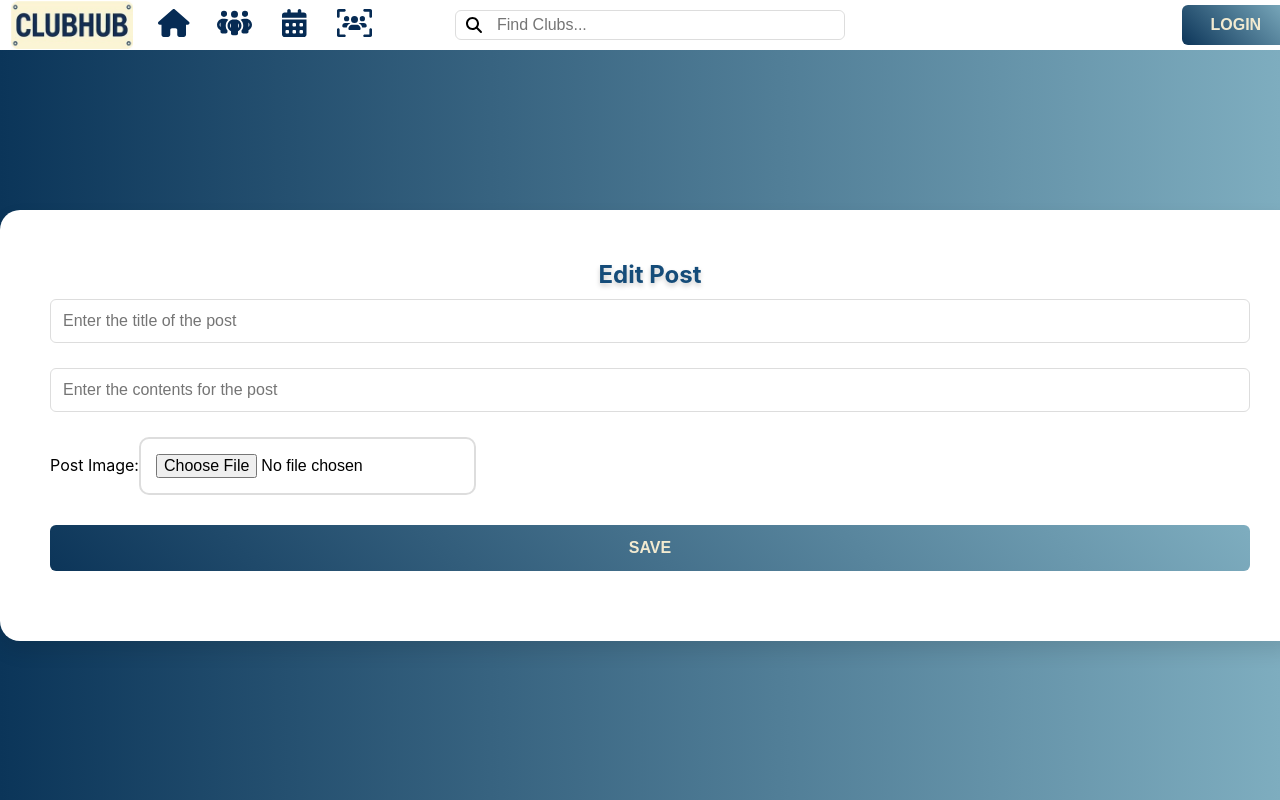
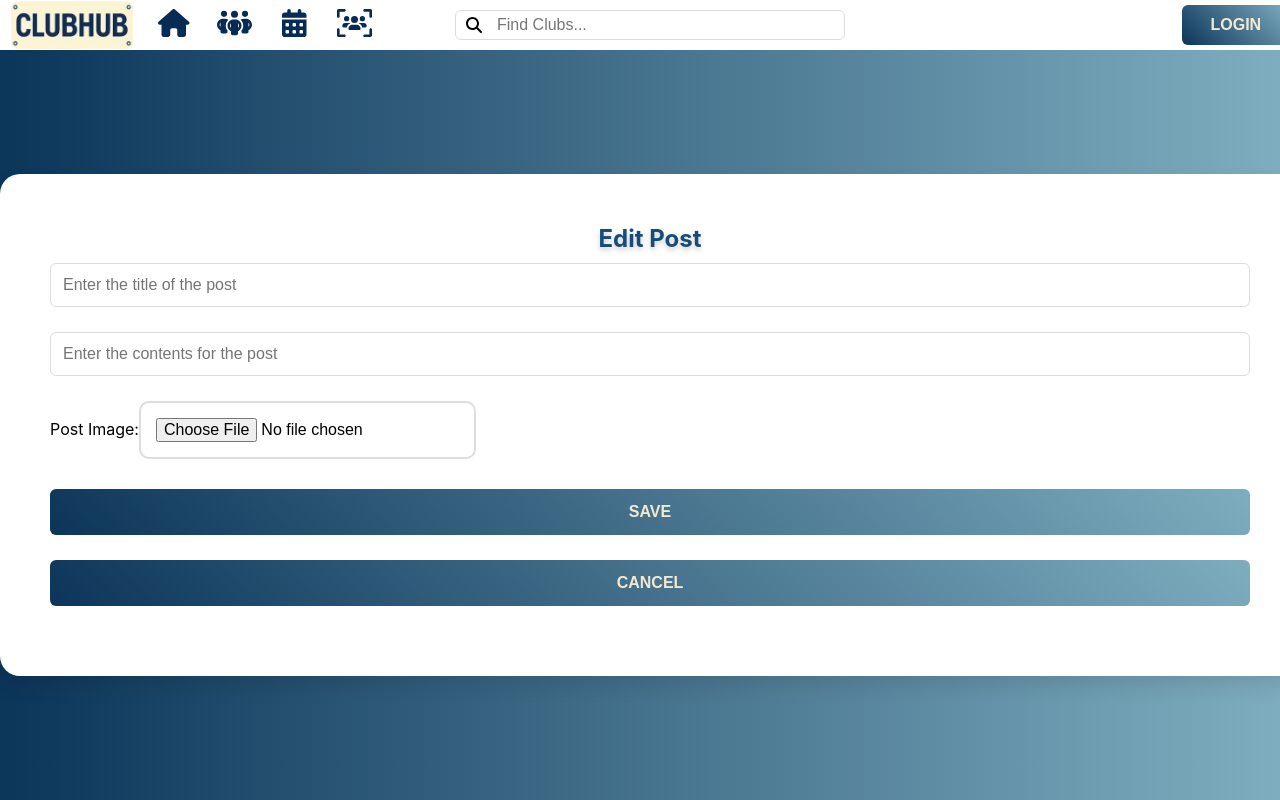
Before and after one commit to Om-Sevak/ClubHub, a React (Create React App) app in the folder client/: page /club/1/post/edit/1 in a window 1280 px wide. Built offline with nearby package versions, Linux system fonts and the light colour scheme; no server answers.

Commit message:
Add cancel button in edit post

```diff
--- a/client/src/pages/editPostPage.js
+++ b/client/src/pages/editPostPage.js
@@ -65,7 +65,8 @@ const EditPostPage = () => {
         }
     };
 
-    const handleCancel = () => {
+    const handleCancel = async (e) => {
+        e.preventDefault();
         navigate(-1);
     };
 
@@ -75,7 +76,7 @@ const EditPostPage = () => {
             <div className="edit-post-col">
                 <div className="edit-post-container">
                     <h2>Edit Post</h2>
-                    <form onSubmit={handlePostEdit}>
+                    <form>
                         <input
                             type="text"
                             placeholder="Enter the title of the post"
@@ -99,7 +100,8 @@ const EditPostPage = () => {
                         </label>
                         <br />
                         {isLoading && <LoadingSpinner />}
-                        {!isLoading && <button type="submit">Save</button>}
+                        {!isLoading && <button onClick={handlePostEdit}>Save</button>}
+                        {!isLoading && <button onClick={handleCancel}>Cancel</button>}
                     </form>
                      {/* Conditionally render the loading spinner */}
                     {errorMessage && <p className="error-message">{errorMessage}</p>}
```
